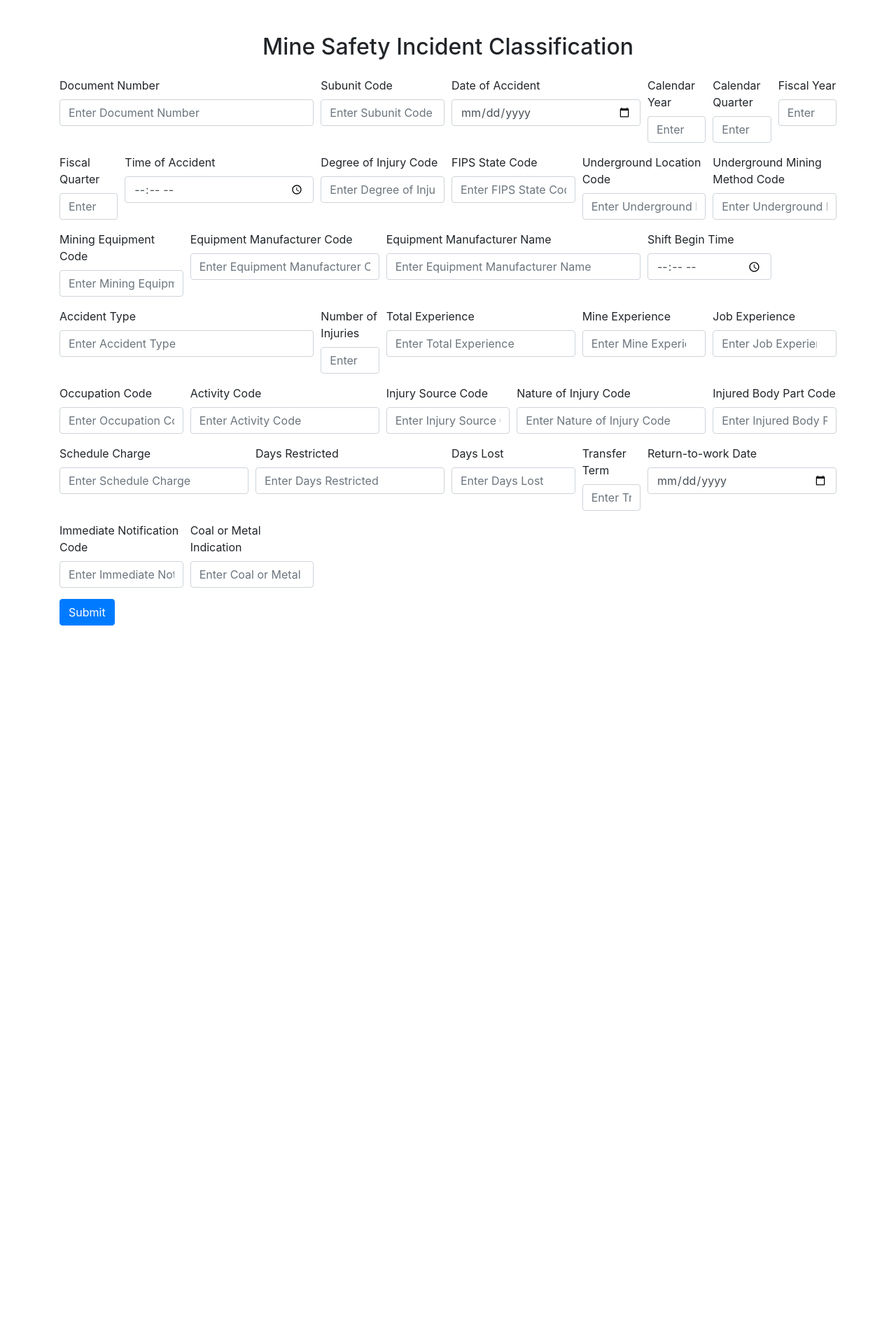
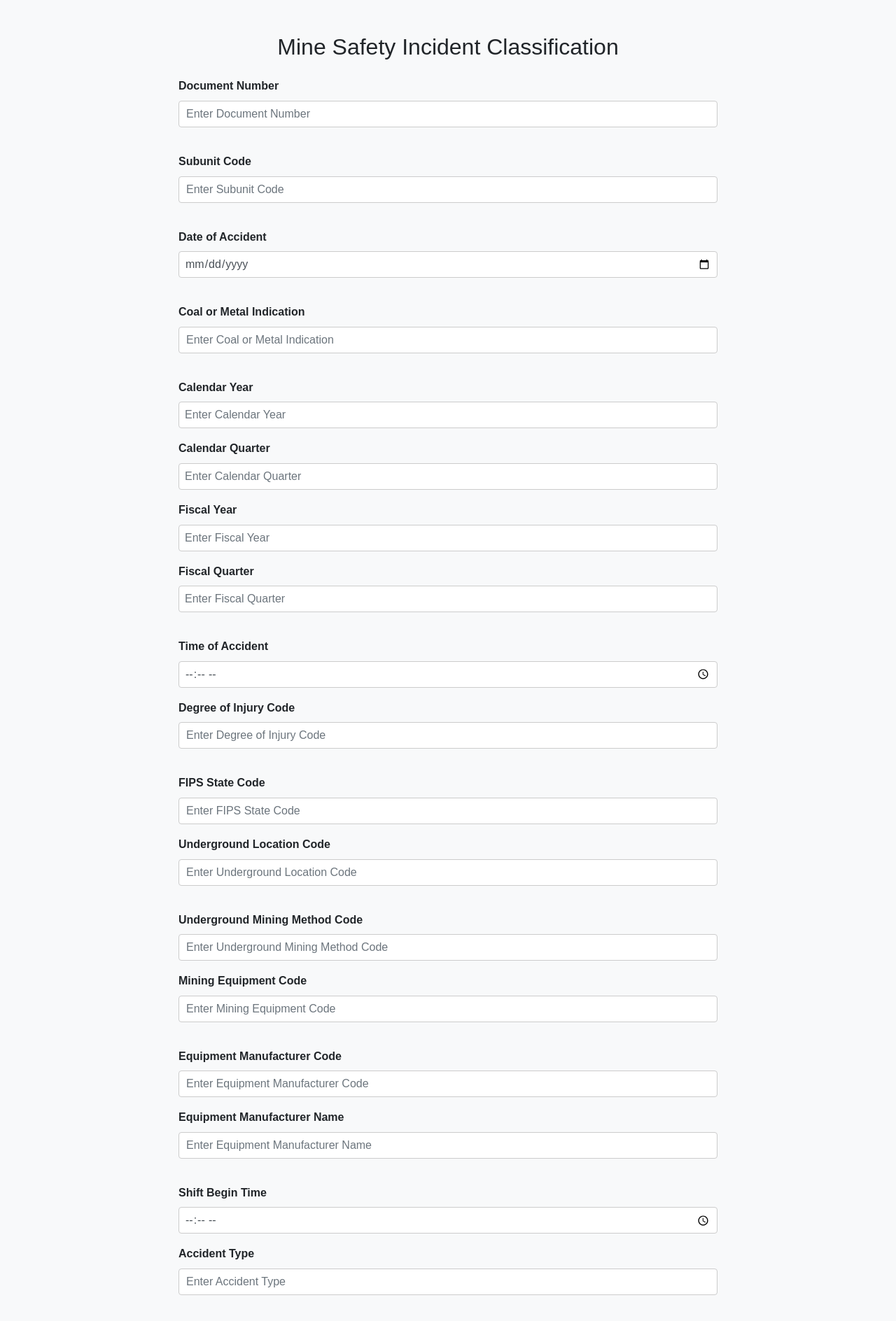
Before and after one commit to Preethi-Sundaravelu/Mine-Safety-Incident-Classification, a Flask app: template templates/index.html in a window 1280 px wide. Shown: the top 1888 px of the page at 70% size. Before the commit the page ends 894 px from the top, so only its background shows below. Run offline with Flask 3, Linux system fonts and the light colour scheme; the template is opened without the code that fills it, so the values that code supplies are empty; some libraries are stand-ins or nearby versions.

Commit message:
Add CSS for a clearer view

```diff
--- a/templates/index.html
+++ b/templates/index.html
@@ -5,142 +5,197 @@
     <meta name="viewport" content="width=device-width, initial-scale=1.0">
     <title>Mine Safety Incident Classification</title>
     <link rel="stylesheet" href="https://maxcdn.bootstrapcdn.com/bootstrap/4.5.2/css/bootstrap.min.css">
-    <link rel="stylesheet" href="styles.css">
+    <link rel="stylesheet" href="style.css">
 </head>
 <body>
     <div class="container mt-5">
         <h2 class="text-center mb-4">Mine Safety Incident Classification</h2>
         <form>
             <div class="form-row">
-                <div class="form-group col-md-4">
+                <div class="form-group col-md-12">
                     <label for="document_no">Document Number</label>
                     <input type="text" class="form-control" id="document_no" placeholder="Enter Document Number">
                 </div>
-                <div class="form-group col-md-2">
+            </div>
+            <div class="form-row">
+                <div class="form-group col-md-12">
                     <label for="subunit_cd">Subunit Code</label>
                     <input type="text" class="form-control" id="subunit_cd" placeholder="Enter Subunit Code">
                 </div>
-                <div class="form-group col-md-3">
+            </div>
+            <div class="form-row">
+                <div class="form-group col-md-12">
                     <label for="accident_dt">Date of Accident</label>
                     <input type="date" class="form-control" id="accident_dt">
                 </div>
-                <div class="form-group col-md-1">
+            </div>
+            <!-- Add more form elements here for all 34 columns -->
+            <div class="form-row">
+                <div class="form-group col-md-12">
+                    <label for="coal_metal_ind">Coal or Metal Indication</label>
+                    <input type="text" class="form-control" id="coal_metal_ind" placeholder="Enter Coal or Metal Indication">
+                </div>
+            </div>
+            <div class="form-row">
+                <div class="form-group col-md-12">
                     <label for="cal_yr">Calendar Year</label>
                     <input type="number" class="form-control" id="cal_yr" placeholder="Enter Calendar Year">
                 </div>
-                <div class="form-group col-md-1">
+                <div class="form-group col-md-12">
                     <label for="cal_qtr">Calendar Quarter</label>
                     <input type="number" class="form-control" id="cal_qtr" placeholder="Enter Calendar Quarter">
                 </div>
-                <div class="form-group col-md-1">
+                <div class="form-group col-md-12">
                     <label for="fiscal_yr">Fiscal Year</label>
                     <input type="number" class="form-control" id="fiscal_yr" placeholder="Enter Fiscal Year">
                 </div>
-                <div class="form-group col-md-1">
+                <div class="form-group col-md-12">
                     <label for="fiscal_qtr">Fiscal Quarter</label>
                     <input type="number" class="form-control" id="fiscal_qtr" placeholder="Enter Fiscal Quarter">
                 </div>
-                <div class="form-group col-md-3">
+            </div>
+            <div class="form-row">
+                <div class="form-group col-md-12">
                     <label for="accident_time">Time of Accident</label>
                     <input type="time" class="form-control" id="accident_time">
                 </div>
-                <div class="form-group col-md-2">
+                <div class="form-group col-md-12">
                     <label for="degree_injury_cd">Degree of Injury Code</label>
                     <input type="text" class="form-control" id="degree_injury_cd" placeholder="Enter Degree of Injury Code">
                 </div>
-                <div class="form-group col-md-2">
+            </div>
+            <div class="form-row">
+                <div class="form-group col-md-12">
                     <label for="fips_state_cd">FIPS State Code</label>
                     <input type="text" class="form-control" id="fips_state_cd" placeholder="Enter FIPS State Code">
                 </div>
-                <div class="form-group col-md-2">
+                <div class="form-group col-md-12">
                     <label for="ug_location_cd">Underground Location Code</label>
                     <input type="text" class="form-control" id="ug_location_cd" placeholder="Enter Underground Location Code">
                 </div>
-                <div class="form-group col-md-2">
+            </div>
+            <div class="form-row">
+                <div class="form-group col-md-12">
                     <label for="ug_mining_method_cd">Underground Mining Method Code</label>
                     <input type="text" class="form-control" id="ug_mining_method_cd" placeholder="Enter Underground Mining Method Code">
                 </div>
-                <div class="form-group col-md-2">
+                <div class="form-group col-md-12">
                     <label for="mining_equip_cd">Mining Equipment Code</label>
                     <input type="text" class="form-control" id="mining_equip_cd" placeholder="Enter Mining Equipment Code">
                 </div>
-                <div class="form-group col-md-3">
+            </div>
+            <div class="form-row">
+                <div class="form-group col-md-12">
                     <label for="equip_mfr_cd">Equipment Manufacturer Code</label>
                     <input type="text" class="form-control" id="equip_mfr_cd" placeholder="Enter Equipment Manufacturer Code">
                 </div>
-                <div class="form-group col-md-4">
+                <div class="form-group col-md-12">
                     <label for="equip_mfr_name">Equipment Manufacturer Name</label>
                     <input type="text" class="form-control" id="equip_mfr_name" placeholder="Enter Equipment Manufacturer Name">
                 </div>
-                <div class="form-group col-md-2">
+            </div>
+            <div class="form-row">
+                <div class="form-group col-md-12">
                     <label for="shift_begin_time">Shift Begin Time</label>
                     <input type="time" class="form-control" id="shift_begin_time">
                 </div>
-                <div class="form-group col-md-4">
+                <div class="form-group col-md-12">
                     <label for="accident_type">Accident Type</label>
                     <input type="text" class="form-control" id="accident_type" placeholder="Enter Accident Type">
                 </div>
-                <div class="form-group col-md-1">
+            </div>
+            <div class="form-row">
+                <div class="form-group col-md-12">
                     <label for="no_injuries">Number of Injuries</label>
                     <input type="number" class="form-control" id="no_injuries" placeholder="Enter Number of Injuries">
                 </div>
-                <div class="form-group col-md-3">
+            </div>
+            <div class="form-row">
+                <div class="form-group col-md-12">
                     <label for="tot_exper">Total Experience</label>
                     <input type="number" step="0.01" class="form-control" id="tot_exper" placeholder="Enter Total Experience">
                 </div>
-                <div class="form-group col-md-2">
+            </div>
+            <div class="form-row">
+                <div class="form-group col-md-12">
                     <label for="mine_exper">Mine Experience</label>
                     <input type="number" step="0.01" class="form-control" id="mine_exper" placeholder="Enter Mine Experience">
                 </div>
-                <div class="form-group col-md-2">
+            </div>
+            <div class="form-row">
+                <div class="form-group col-md-12">
                     <label for="job_exper">Job Experience</label>
                     <input type="number" step="0.01" class="form-control" id="job_exper" placeholder="Enter Job Experience">
                 </div>
-                <div class="form-group col-md-2">
+            </div>
+            <div class="form-row">
+                <div class="form-group col-md-12">
                     <label for="occupation_cd">Occupation Code</label>
                     <input type="text" class="form-control" id="occupation_cd" placeholder="Enter Occupation Code">
                 </div>
-                <div class="form-group col-md-3">
+            </div>
+            <div class="form-row">
+                <div class="form-group col-md-12">
                     <label for="activity_cd">Activity Code</label>
                     <input type="text" class="form-control" id="activity_cd" placeholder="Enter Activity Code">
                 </div>
-                <div class="form-group col-md-2">
+            </div>
+            <div class="form-row">
+                <div class="form-group col-md-12">
                     <label for="injury_source_cd">Injury Source Code</label>
                     <input type="text" class="form-control" id="injury_source_cd" placeholder="Enter Injury Source Code">
                 </div>
-                <div class="form-group col-md-3">
+            </div>
+            <div class="form-row">
+                <div class="form-group col-md-12">
                     <label for="nature_injury_cd">Nature of Injury Code</label>
                     <input type="text" class="form-control" id="nature_injury_cd" placeholder="Enter Nature of Injury Code">
                 </div>
-                <div class="form-group col-md-2">
+            </div>
+            <div class="form-row">
+                <div class="form-group col-md-12">
                     <label for="inj_body_part_cd">Injured Body Part Code</label>
                     <input type="text" class="form-control" id="inj_body_part_cd" placeholder="Enter Injured Body Part Code">
                 </div>
-                <div class="form-group col-md-3">
+            </div>
+            <div class="form-row">
+                <div class="form-group col-md-12">
                     <label for="schedule_charge">Schedule Charge</label>
                     <input type="number" class="form-control" id="schedule_charge" placeholder="Enter Schedule Charge">
                 </div>
-                <div class="form-group col-md-3">
+            </div>
+            <div class="form-row">
+                <div class="form-group col-md-12">
                     <label for="days_restrict">Days Restricted</label>
                     <input type="number" class="form-control" id="days_restrict" placeholder="Enter Days Restricted">
                 </div>
-                <div class="form-group col-md-2">
+            </div>
+            <div class="form-row">
+                <div class="form-group col-md-12">
                     <label for="days_lost">Days Lost</label>
                     <input type="number" class="form-control" id="days_lost" placeholder="Enter Days Lost">
                 </div>
-                <div class="form-group col-md-1">
+            </div>
+            <div class="form-row">
+                <div class="form-group col-md-12">
                     <label for="trans_term">Transfer Term</label>
                     <input type="text" class="form-control" id="trans_term" placeholder="Enter Transfer Term">
                 </div>
-                <div class="form-group col-md-3">
+            </div>
+            <div class="form-row">
+                <div class="form-group col-md-12">
                     <label for="return_to_work_dt">Return-to-work Date</label>
                     <input type="date" class="form-control" id="return_to_work_dt">
                 </div>
-                <div class="form-group col-md-2">
+            </div>
+            <div class="form-row">
+                <div class="form-group col-md-12">
                     <label for="immed_notify_cd">Immediate Notification Code</label>
                     <input type="text" class="form-control" id="immed_notify_cd" placeholder="Enter Immediate Notification Code">
                 </div>
-                <div class="form-group col-md-2">
+            </div>
+            <div class="form-row">
+                <div class="form-group col-md-12">
                     <label for="coal_metal_ind">Coal or Metal Indication</label>
                     <input type="text" class="form-control" id="coal_metal_ind" placeholder="Enter Coal or Metal Indication">
                 </div>
--- a/templates/style.css
+++ b/templates/style.css
@@ -1,20 +1,58 @@
-/* Add your custom CSS styles here */
+/* Global Styles */
 body {
     font-family: Arial, sans-serif;
+    line-height: 1.6;
+    background-color: #f8f9fa;
 }
 
 .container {
-    max-width: 600px;
+    max-width: 800px;
+    margin: 0 auto;
 }
 
+/* Form Styles */
 .form-row {
-    margin-bottom: 15px;
+    margin-bottom: 20px;
 }
 
 .form-group label {
     font-weight: bold;
 }
 
-.btn-primary {
-    margin-top: 15px;
+.form-control {
+    width: 100%;
+    padding: 10px;
+    font-size: 16px;
+    border: 1px solid #ccc;
+    border-radius: 4px;
 }
+
+/* Customize form inputs for better visibility */
+[type="date"],
+[type="time"],
+[type="number"] {
+    padding: 8px;
+}
+
+[type="submit"] {
+    display: block;
+    width: 100%;
+    padding: 10px;
+    font-size: 16px;
+    color: #fff;
+    background-color: #007bff;
+    border: none;
+    border-radius: 4px;
+    cursor: pointer;
+}
+
+[type="submit"]:hover {
+    background-color: #0056b3;
+}
+
+/* Responsive Styles for Small Devices */
+@media screen and (max-width: 576px) {
+    .form-group {
+        margin-bottom: 10px;
+    }
+}
```
